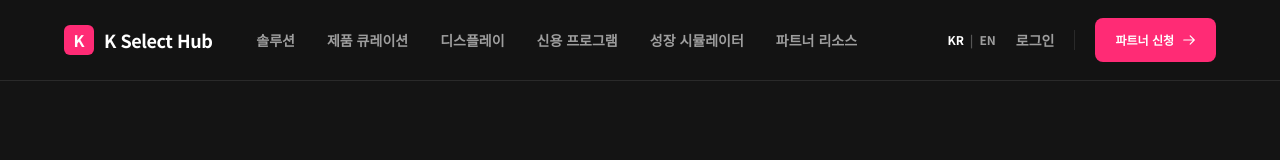
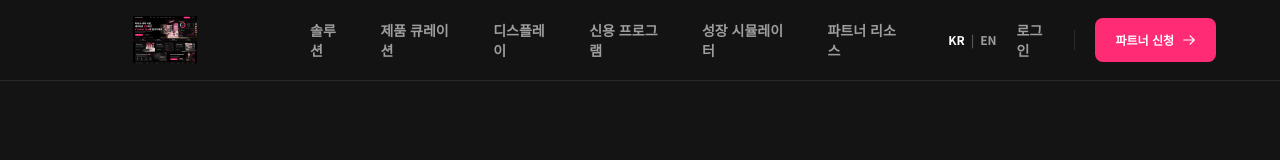
Before and after one commit to chaehahm-Kr/kselecthub-marketing, a Next.js app: page /ko in a window 1280 px wide. Shown: the top 160 px of the page. Built offline with nearby package versions, Linux system fonts and the light colour scheme.

Commit message:
design: replace all text-based logos with the official high-resolution image logo in header and footer

```diff
--- a/app/[locale]/page.tsx
+++ b/app/[locale]/page.tsx
@@ -23,13 +23,17 @@ export default async function Home({ params }: PageProps) {
         <div className="max-w-[1400px] mx-auto px-[32px] sm:px-[64px] h-20 flex items-center justify-between gap-10">
           <div className="flex items-center gap-[44px]">
             {/* Logo Click Area expansion - Wraps symbol and text together */}
-            <a href="/ko" className="flex items-center gap-2.5 group focus:outline-none focus:ring-2 focus:ring-[#ff2b75] focus:ring-offset-2 focus:ring-offset-[#141414] rounded-card">
-              <div className="w-[30px] h-[30px] rounded-[6px] bg-[#ff2b75] group-hover:bg-[#e01a5e] transition-colors flex items-center justify-center text-white font-bold text-base select-none">
-                K
+            <a href="/ko" className="flex items-center group focus:outline-none focus:ring-2 focus:ring-[#ff2b75] focus:ring-offset-2 focus:ring-offset-[#141414] rounded-card">
+              <div className="relative" style={{ width: assetConfig.logo.width, height: assetConfig.logo.height }}>
+                <Image
+                  src={assetConfig.logo.src}
+                  alt={assetConfig.logo.alt}
+                  fill
+                  priority
+                  className="object-contain"
+                  sizes="210px"
+                />
               </div>
-              <span className="text-lg font-black tracking-tight text-white select-none">
-                K Select Hub
-              </span>
             </a>
             {/* Header navigation bar links */}
             <nav className="hidden lg:flex items-center gap-8 text-sm font-semibold text-text-secondary">
@@ -980,11 +984,16 @@ export default async function Home({ params }: PageProps) {
         <div className="max-w-[1400px] mx-auto px-[64px] py-16 grid grid-cols-2 md:grid-cols-4 gap-10 text-left">
 
           <div>
-            <div className="flex items-center gap-2.5 mb-4">
-              <div className="w-[26px] h-[26px] rounded-[6px] bg-[#ff2b75] flex items-center justify-center color-white font-bold text-sm">
-                K
+            <div className="flex items-center mb-4">
+              <div className="relative" style={{ width: assetConfig.logo.width * 0.9, height: assetConfig.logo.height * 0.9 }}>
+                <Image
+                  src={assetConfig.logo.src}
+                  alt={assetConfig.logo.alt}
+                  fill
+                  className="object-contain"
+                  sizes="190px"
+                />
               </div>
-              <span className="text-base font-bold text-white">K Select Hub</span>
             </div>
             <p className="text-xs text-text-secondary leading-relaxed max-w-[280px]">
               미국 독립 뷰티 리테일러를 위한 K-Beauty Retail Growth Platform.
--- a/app/assets.config.ts
+++ b/app/assets.config.ts
@@ -6,14 +6,14 @@
  */
 
 export const assetConfig = {
-  // 1. 브랜드 로고 설정
+  // 1. 브랜드 로고 설정 - 공식 고화질 이미지 로고 연동
   logo: {
-    mode: "text" as "text" | "image",
+    mode: "image" as "text" | "image",
     text: "K Select Hub",
-    src: "/images/logo_official.svg",
-    alt: "K Select Hub Official Logo",
-    width: 160,
-    height: 40,
+    src: "/images/logo_official.jpg",
+    alt: "K Select Hub Official Brand Logo",
+    width: 202,
+    height: 48,
   },
 
   // 2. SVG 아이콘 리스트 (assets/icons/에 수록된 파일들 매핑)
```
Also changed, not shown: public/images/logo_official.jpg (added).
